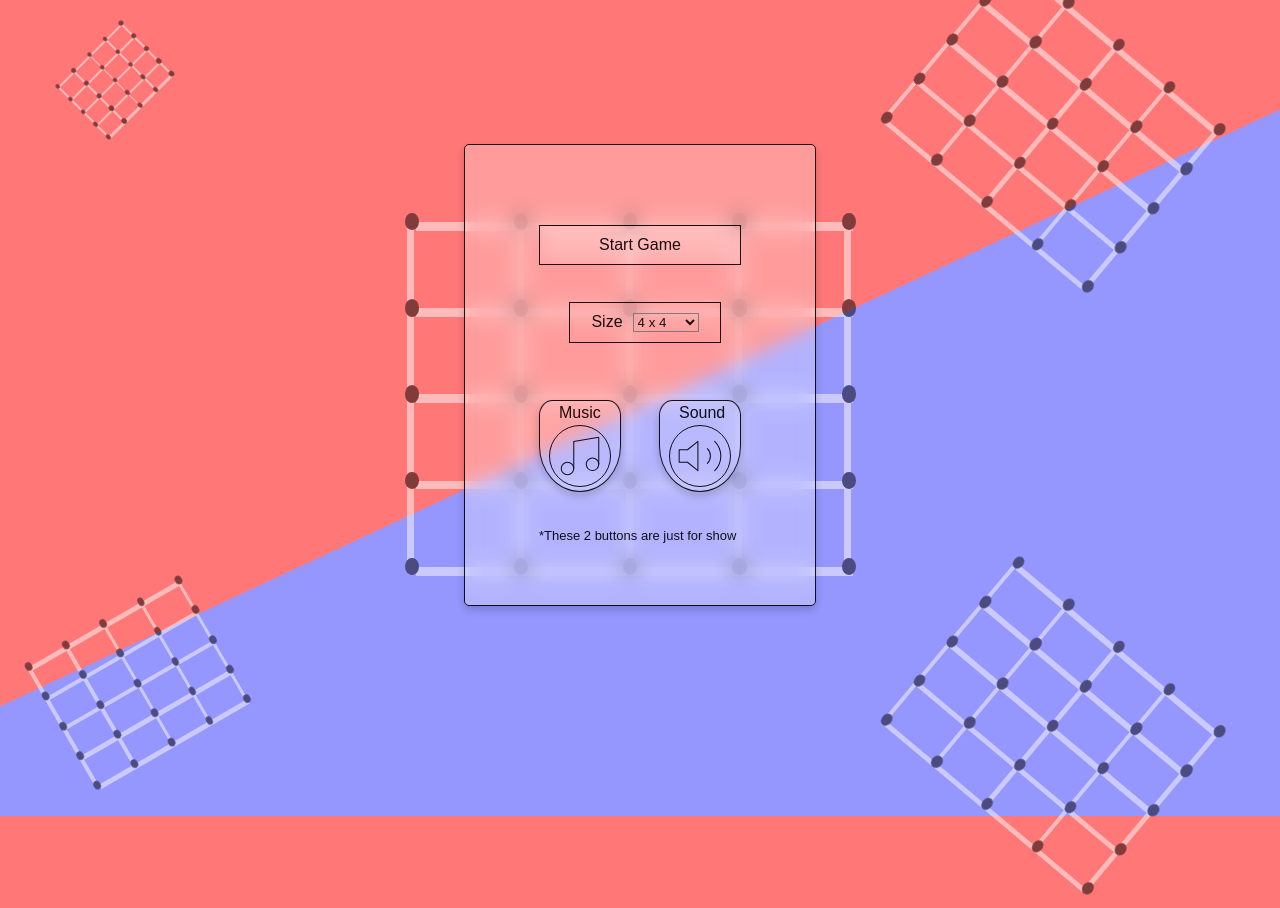
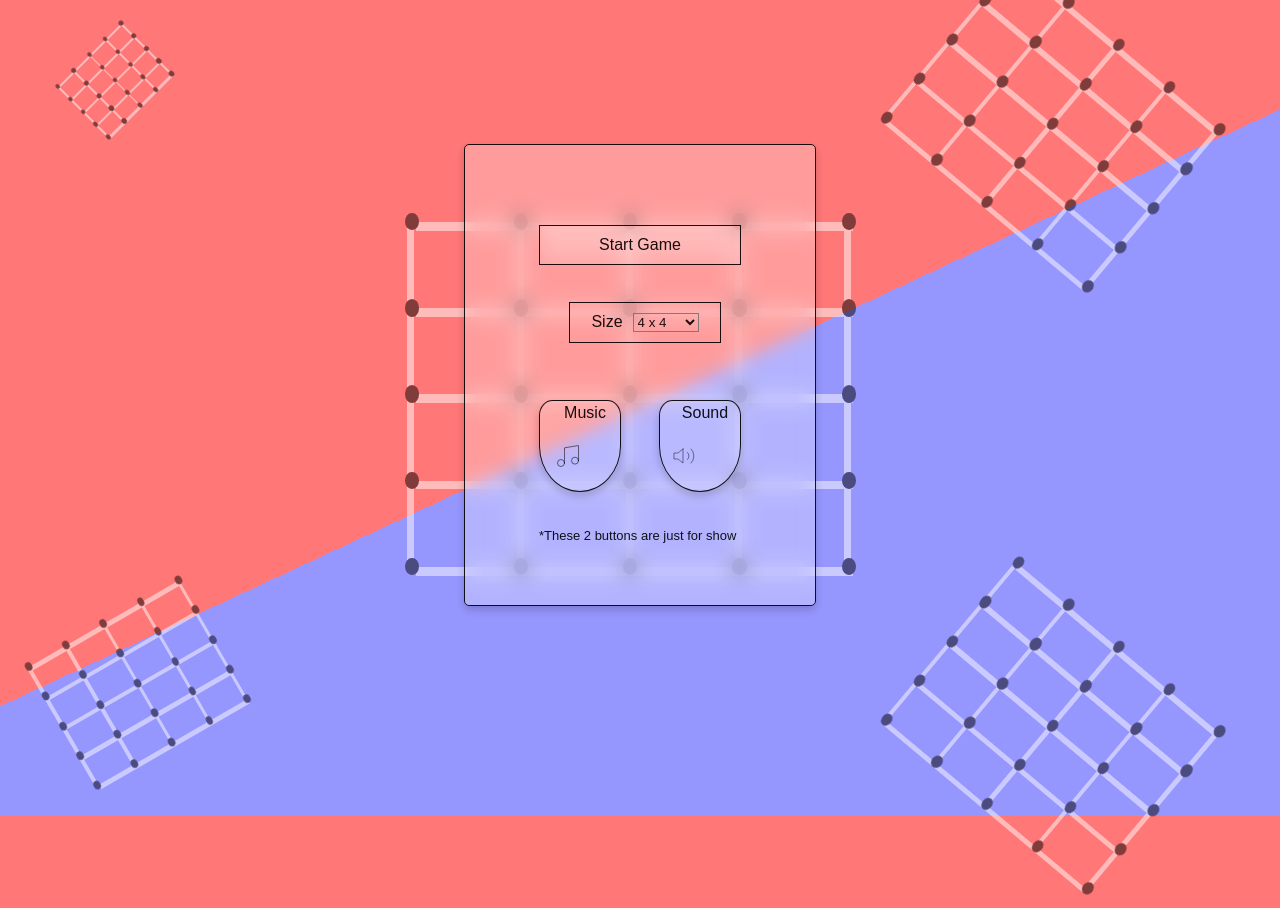
Before and after one commit to SingHarshit/Dots-and-Boxes, a plain HTML site: page index.html in a window 1280 px wide. Drawn offline with Linux system fonts and the light colour scheme; a web font is replaced by a local one.

Commit message:
Update index.html

```diff
--- a/index.html
+++ b/index.html
@@ -239,7 +239,7 @@
             box-shadow: 0 4px 8px rgba(0, 0, 0, 0.2);
         }
 
-        #music :last-child {
+        #music : last-child {
             border: 1px solid;
             border-radius: 50%;
             height: 50px;
@@ -248,7 +248,7 @@
             width: 60px;
         }
 
-        #sound :last-child {
+        #sound : last-child {
             border: 1px solid;
             border-radius: 50%;
             height: 50px;
@@ -808,7 +808,7 @@
         localStorage.setItem('gridSize', sizeOptions.value);
     });
 
-    const savedGridSize = localStorage.getItem('gridSize');
+    const savedGridSize = localStorage.getItem('gridSize') || 4;
     if (savedGridSize) {
         sizeOptions.value = savedGridSize;
     }
```
